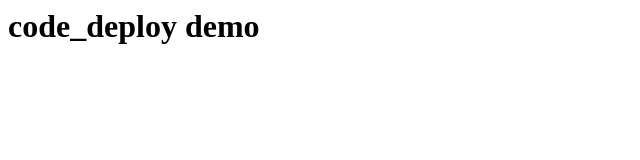
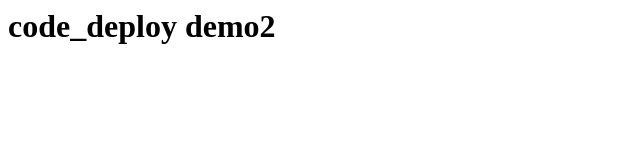
Before and after one commit to shruti-lamba/code_deploy, a plain HTML site: page scripts/index.html in a window 1280 px wide. Shown: the full height of the page, 0-640 px from the left. Drawn offline with Linux system fonts and the light colour scheme.

Commit message:
Update index.html

```diff
--- a/scripts/index.html
+++ b/scripts/index.html
@@ -1,4 +1,4 @@
 <html>
-<h1>code_deploy demo
+<h1>code_deploy demo2
 </h1>
 </html>
```
